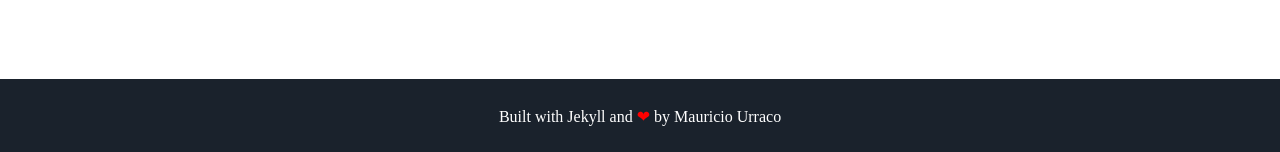
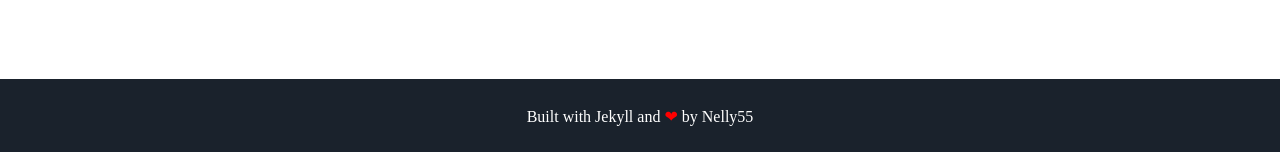
Before and after one commit to Nelly595/jokes, a Jekyll site: the page built from index.html, in a window 1280 px wide. Shown: the part 1574-1726 px from the top of the page. Built offline with Jekyll 4.4.1, drawn with Linux system fonts in a browser that asks for light colours; some web fonts are replaced.

Commit message:
Update footer.html

```diff
--- a/_includes/footer.html
+++ b/_includes/footer.html
@@ -1,6 +1,6 @@
 <footer class="footer">
     <!-- <p>&copy; {{ site.username }}</p> -->
-    <p>Built with Jekyll and <span class="love">❤</span> by <a href="https://github.com/murraco">Mauricio Urraco</a></p>
+    <p>Built with Jekyll and <span class="love">❤</span> by Nelly55</a></p>
 </footer>
 <script src="{{ '/assets/js/particles.min.js' | prepend: site.baseurl }}"></script>
 <script src="{{ '/assets/js/sweet-scroll.min.js' | prepend: site.baseurl }}"></script>
```
